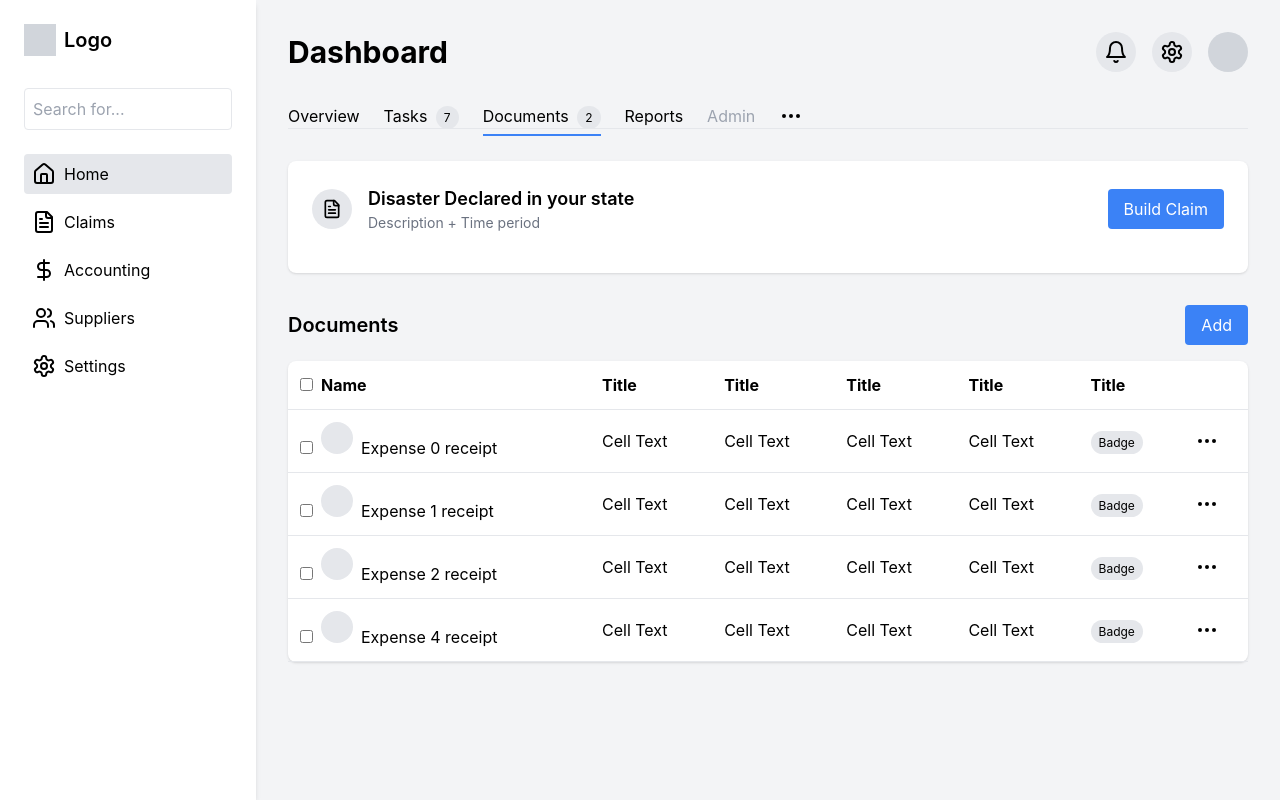
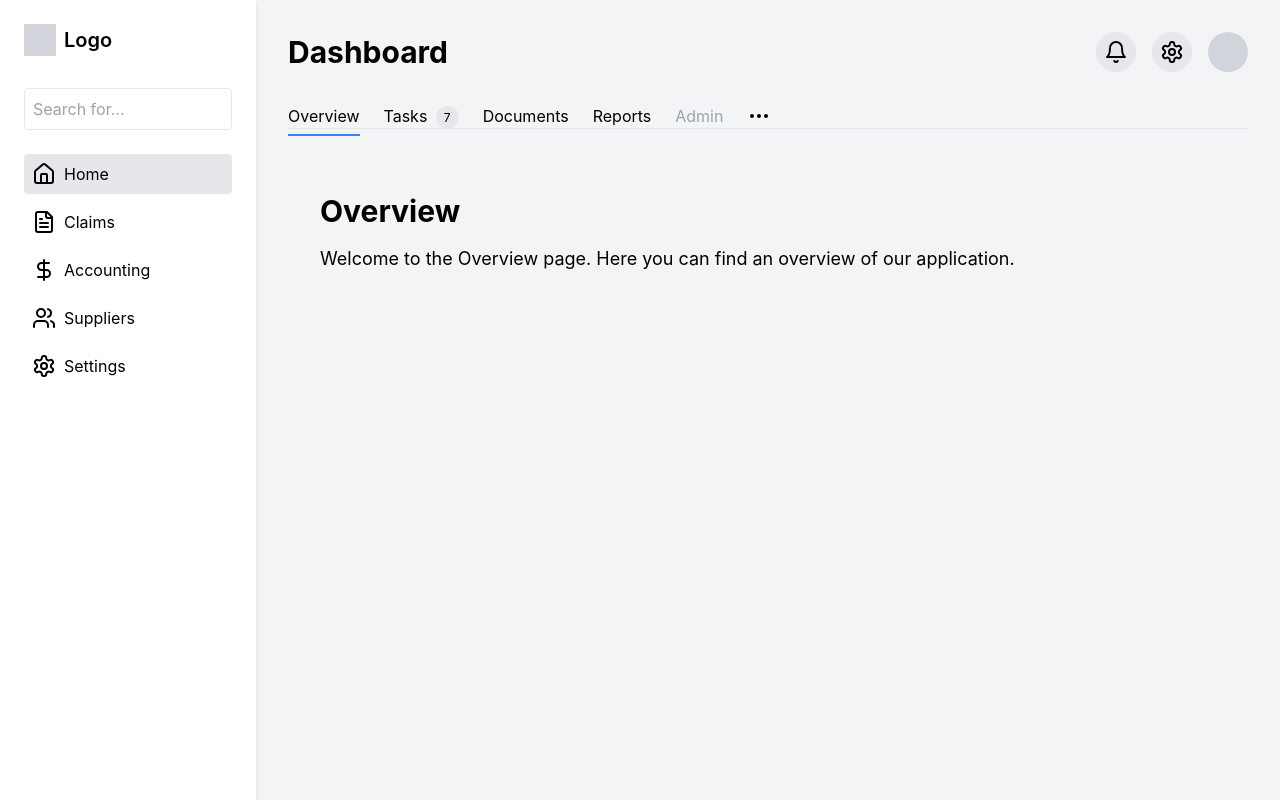
Before and after one commit to dyb323lu/prisere-web-app, a React (Create React App) app: page /overview in a window 1280 px wide. Built offline with nearby package versions, Linux system fonts and the light colour scheme.

Commit message:
Add multiple pages

```diff
--- /dev/null
+++ b/src/About.js
@@ -0,0 +1,15 @@
+// src/About.js
+import React from 'react';
+
+const About = () => {
+    return (
+        <div className="p-8">
+            <h1 className="text-3xl font-bold mb-4">About Us</h1>
+            <p className="text-lg">
+                Welcome to the About page. Here you can find more information about our application.
+            </p>
+        </div>
+    );
+};
+
+export default About;
--- a/src/App.js
+++ b/src/App.js
@@ -1,7 +1,17 @@
 import React from 'react';
 import { Bell, Settings, Search, Home, FileText, DollarSign, Users, MoreHorizontal } from 'lucide-react';
+import { BrowserRouter as Router, Routes, Route, Link, useLocation } from 'react-router-dom';
+import About from './About';
+import Overview from './Overview';
 
 const Dashboard = () => {
+  const location = useLocation();
+
+  // Function to check if a path is active
+  const isActivePath = (path) => {
+    return location.pathname === path;
+  };
+
   return (
     <div className="flex h-screen bg-gray-100">
       {/* Sidebar */}
@@ -19,7 +29,7 @@ const Dashboard = () => {
         </div>
         <nav>
           <ul className="space-y-2">
-            <li><a href="#" className="flex items-center p-2 bg-gray-200 rounded"><Home className="mr-2" /> Home</a></li>
+            <li><Link to="/" className="flex items-center p-2 bg-gray-200 rounded"><Home className="mr-2" /> Home</Link></li>
             <li><a href="#" className="flex items-center p-2"><FileText className="mr-2" /> Claims</a></li>
             <li><a href="#" className="flex items-center p-2"><DollarSign className="mr-2" /> Accounting</a></li>
             <li><a href="#" className="flex items-center p-2"><Users className="mr-2" /> Suppliers</a></li>
@@ -41,15 +51,33 @@ const Dashboard = () => {
 
         <nav className="mb-8">
           <ul className="flex space-x-6 border-b">
-            <li><a href="#" className="pb-2 border-b-2 border-transparent">Overview</a></li>
+            <li>
+              <Link
+                to="/overview"
+                className={`pb-2 border-b-2 ${isActivePath('/overview') ? 'border-blue-500' : 'border-transparent'} hover:border-blue-300 transition-colors`}
+              >
+                Overview
+              </Link>
+            </li>
             <li><a href="#" className="pb-2 border-b-2 border-transparent">Tasks <span className="ml-1 px-2 py-1 bg-gray-200 rounded-full text-xs">7</span></a></li>
-            <li><a href="#" className="pb-2 border-b-2 border-blue-500">Documents <span className="ml-1 px-2 py-1 bg-gray-200 rounded-full text-xs">2</span></a></li>
+            <li>
+              <Link
+                to="/"
+                className={`pb-2 border-b-2 ${isActivePath('/') ? 'border-blue-500' : 'border-transparent'} hover:border-blue-300 transition-colors`}
+              >
+                Documents
+              </Link>
+            </li>
+            {/* <li><a href="#" className={`pb-2 border-b-2 border-blue-500`}>Documents <span className="ml-1 px-2 py-1 bg-gray-200 rounded-full text-xs">2</span></a></li> */}
             <li><a href="#" className="pb-2 border-b-2 border-transparent">Reports</a></li>
             <li><a href="#" className="pb-2 border-b-2 border-transparent text-gray-400">Admin</a></li>
             <li><a href="#" className="pb-2 border-b-2 border-transparent"><MoreHorizontal /></a></li>
           </ul>
         </nav>
 
+        <Routes>
+          <Route path="/" element={
+            <>
               <div className="bg-white p-6 rounded-lg shadow mb-8">
                 <div className="flex justify-between items-center mb-4">
                   <div className="flex items-center">
@@ -103,9 +131,27 @@ const Dashboard = () => {
                   ))}
                 </tbody>
               </table>
+            </>
+          } />
+          <Route path="overview" element={<Overview />} />
+          <Route path="about" element={<About />} />
+        </Routes>
       </main>
     </div>
   );
 };
 
-export default Dashboard;
+const App = () => {
+  return (
+    <Router>
+      <Routes>
+        <Route path="/" element={<Dashboard />}>
+          <Route path="overview" element={<Overview />} />
+          <Route path="about" element={<About />} />
+        </Route>
+      </Routes>
+    </Router>
+  );
+};
+
+export default App;
--- /dev/null
+++ b/src/Overview.js
@@ -0,0 +1,15 @@
+// src/Overview.js
+import React from 'react';
+
+const Overview = () => {
+    return (
+        <div className="p-8">
+            <h1 className="text-3xl font-bold mb-4">Overview</h1>
+            <p className="text-lg">
+                Welcome to the Overview page. Here you can find an overview of our application.
+            </p>
+        </div>
+    );
+};
+
+export default Overview;
```
Also changed, not shown: package.json (+7 -0 lines), 1 other file (tests, documents, lock files or other folders). Lines whose indentation alone changed are shown as unchanged.
